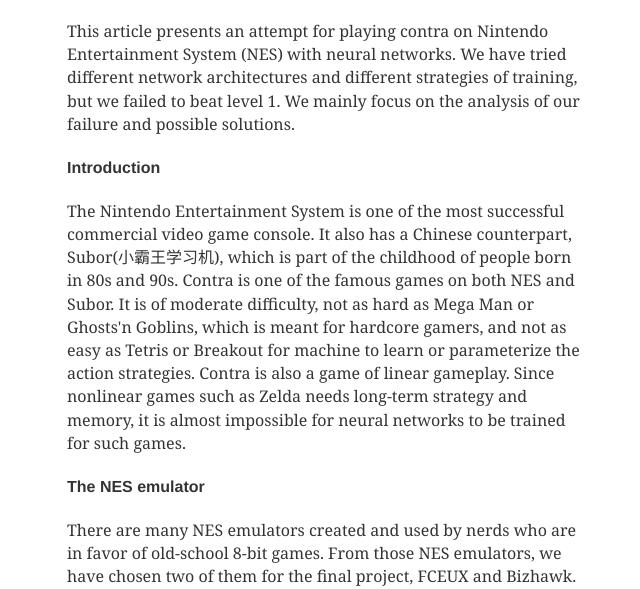
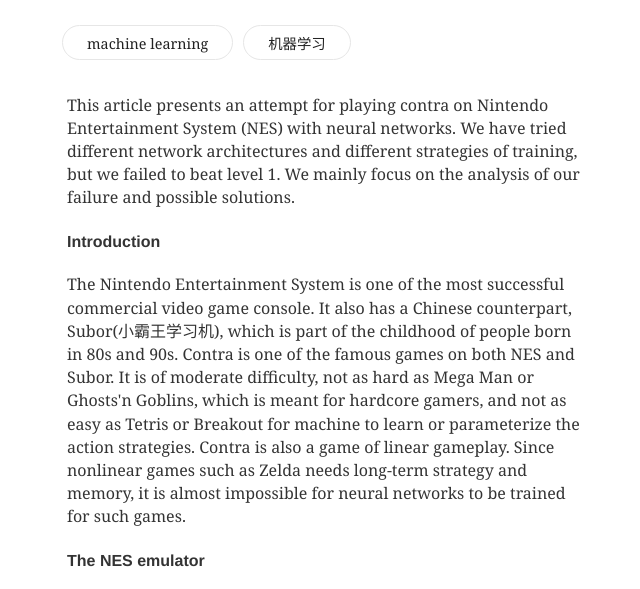
Before and after one commit to Twistronics/Twistronics.github.io-react.js, a Gatsby site: page /blogs/an-attempt-to-playing-contra-with-machine-learning/ in a window 1280 px wide. Shown: the part 178-767 px from the top of the page, without its empty margins (312-952 px from the left). Built offline with nearby package versions, Linux system fonts and the light colour scheme; Gatsby itself is replaced by a stand-in of ours; some packages are replaced by stand-ins of ours; what typography-theme-twin-peaks would draw is missing.

Commit message:
add tags

```diff
--- a/content/blog/an-attempt-to-playing-contra-with-machine-learning/index.md
+++ b/content/blog/an-attempt-to-playing-contra-with-machine-learning/index.md
@@ -2,6 +2,9 @@
 title: An attempt to playing contra with machine learning
 date: "2016-12-03"
 description: "This article presents an attempt for playing contra on Nintendo Entertainment System (NES) with neural networks. We have tried different network architectures and different strategies of training, but we failed to beat level 1. We mainly focus on the analysis of our failure and possible solutions."
+tags:
+  - "machine learning"
+  - "机器学习"
 ---
 
 <!-- #### Abstract -->
--- a/content/blog/mathematical-model-best-posture/index.md
+++ b/content/blog/mathematical-model-best-posture/index.md
@@ -2,6 +2,9 @@
 title: 数学模型：乙方后卫最佳的防御姿态
 date: "2013-09-27"
 description: "在一场足球赛上，甲方边前锋从边路带球到乙方球门附近，乙方后卫上前阻拦，那么乙方后卫最佳的防御姿态（他面朝的方向，他的运动情况，他和甲方前锋的距离等）应该是怎样的？"
+tags:
+  - "数学模型"
+  - "mathematical model"
 ---
 
 
--- a/gatsby-config.js
+++ b/gatsby-config.js
@@ -66,7 +66,7 @@ module.exports = {
         background_color: `#ffffff`,
         theme_color: `#663399`,
         display: `minimal-ui`,
-        icon: `content/assets/gatsby-icon.png`,
+        icon: `content/assets/profile-pic.jpg`,
       },
     },
     `gatsby-plugin-react-helmet`,
@@ -79,5 +79,6 @@ module.exports = {
     // this (optional) plugin enables Progressive Web App + Offline functionality
     // To learn more, visit: https://gatsby.dev/offline
     // `gatsby-plugin-offline`,
+    `gatsby-plugin-sass`,
   ],
 }
--- a/package.json
+++ b/package.json
@@ -15,6 +15,7 @@
     "gatsby-plugin-manifest": "^2.4.14",
     "gatsby-plugin-offline": "^3.2.13",
     "gatsby-plugin-react-helmet": "^3.3.6",
+    "gatsby-plugin-sass": "^2.3.12",
     "gatsby-plugin-sharp": "^2.6.14",
     "gatsby-plugin-typography": "^2.5.6",
     "gatsby-remark-copy-linked-files": "^2.3.7",
@@ -25,6 +26,7 @@
     "gatsby-source-filesystem": "^2.3.14",
     "gatsby-transformer-remark": "^2.8.20",
     "gatsby-transformer-sharp": "^2.5.7",
+    "node-sass": "^4.14.1",
     "prismjs": "^1.20.0",
     "react": "^16.12.0",
     "react-dom": "^16.12.0",
--- a/src/templates/blog-post.js
+++ b/src/templates/blog-post.js
@@ -31,11 +31,37 @@ const BlogPostTemplate = ({ data, pageContext, location }) => {
             style={{
               ...scale(-1 / 5),
               display: `block`,
-              marginBottom: rhythm(1),
+              marginBottom: rhythm(0.8),
             }}
           >
             {post.frontmatter.date}
           </p>
+          <div>
+            <ul style={{
+              padding: 0,
+              margin: "0 -.625rem",
+              marginBottom: rhythm(1),
+            }}>
+              {post.frontmatter.tags.map((element) =>
+                <li style={{
+                  margin: ".625rem .3125rem",
+                  display: "inline-block",
+                  height: "2.1875rem",
+                  padding: "0 1.5rem",
+                  lineHeight: "2.1875rem",
+                  border: "1px solid #e6e6e6",
+                  textDecoration: "none",
+                  borderRadius: "1.25rem",
+                  color: "#222",
+                  fontSize: "0.9rem",
+                }}
+              >
+                  {element}
+                </li>
+              )}
+            </ul>
+          </div>
+
         </header>
         <section dangerouslySetInnerHTML={{ __html: post.html }} />
         <hr
@@ -95,6 +121,7 @@ export const pageQuery = graphql`
         title
         date(formatString: "MMMM DD, YYYY")
         description
+        tags
       }
     }
   }
```
Also changed, not shown: 1 other file.
